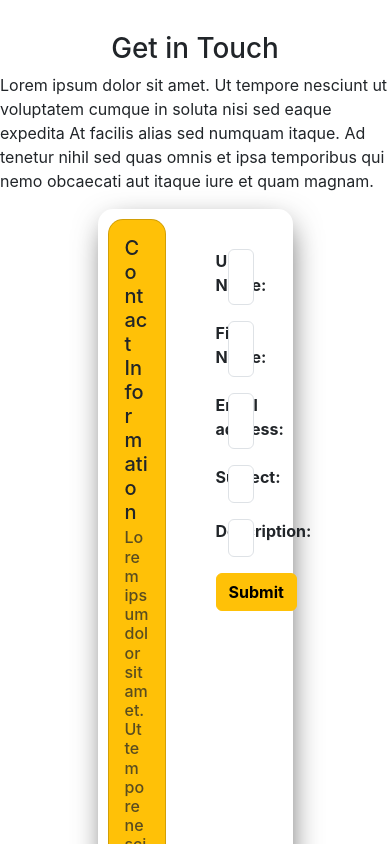
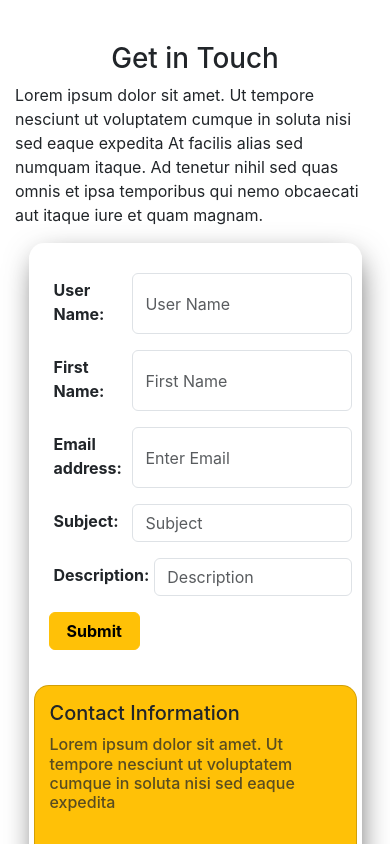
Before and after one commit to SumitK69/main-app, a React (Create React App) app: page /form in a window 390 px wide. Shown: the top 844 px of the page. Built offline with nearby package versions, Linux system fonts and the light colour scheme.

Commit message:
responsive initialled

```diff
--- a/src/App.scss
+++ b/src/App.scss
@@ -3,6 +3,7 @@
 
 
 *{
+  margin: 5px;
     font-family: -apple-system,BlinkMacSystemFont,Segoe UI,Roboto,Oxygen,Ubuntu,Cantarell,Fira Sans,Droid Sans,Helvetica Neue,sans-serif;
 }
 
@@ -56,6 +57,41 @@
   }
 }
 
+@media only screen and (max-width: 800px) {
+.contact-form-container{
+
+  .contact-form-details {
+    margin: 0;
+    max-width: 90%;
+    max-height: fit-content;
+      flex-direction: column-reverse;
+      .contact-details{
+        width: 100%;
+        margin: 0;
+        padding: 5px;
+        *{
+          margin: 0;
+          padding: 5px 5px;
+        }
+      }
+      .form-container{
+        width: 100%;
+        padding: 20px 10px;
+        .mb-3{
+          display: flex;
+          .form-label{
+            font-weight: bold;
+            width: 35%;
+          }
+          .form-button{
+            align-items: center;
+            justify-content: center;
+          }
+        }
+      }
+  }
+}
+}
 // form{
 
 //     // background-color: #f2f2f2;
--- a/src/myform.js
+++ b/src/myform.js
@@ -77,7 +77,7 @@ const MyForm = () => {
       <div className="contact-form-details">
         <div className="contact-details">
           <Card style={{ borderRadius: "15px", height: "100%" }} bg="warning">
-            <Card.Body>
+            <Card.Body className="contact-details-items">
               <Card.Title>Contact Information</Card.Title>
               <Card.Subtitle className="mb-3 text-muted">
                 Lorem ipsum dolor sit amet. Ut tempore nesciunt ut voluptatem
@@ -167,7 +167,7 @@ const MyForm = () => {
             {/* <Button className="button" variant="warning" onClick={handleReset}>
               Reset
             </Button> */}
-            <Button className="button" variant="warning" type="submit">
+            <Button className="form-button" variant="warning" type="submit">
               <b>Submit</b>
             </Button>
           </div>
```
